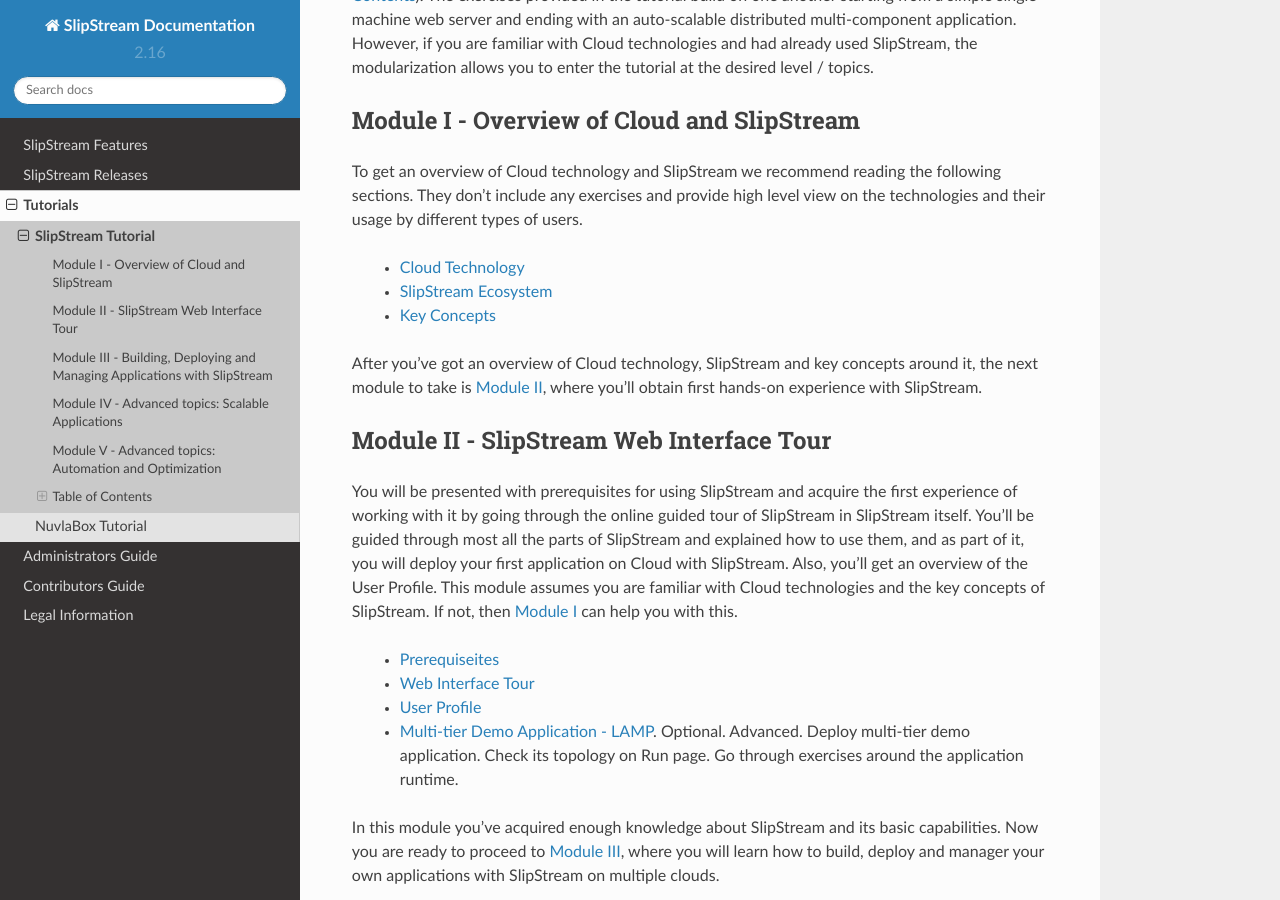
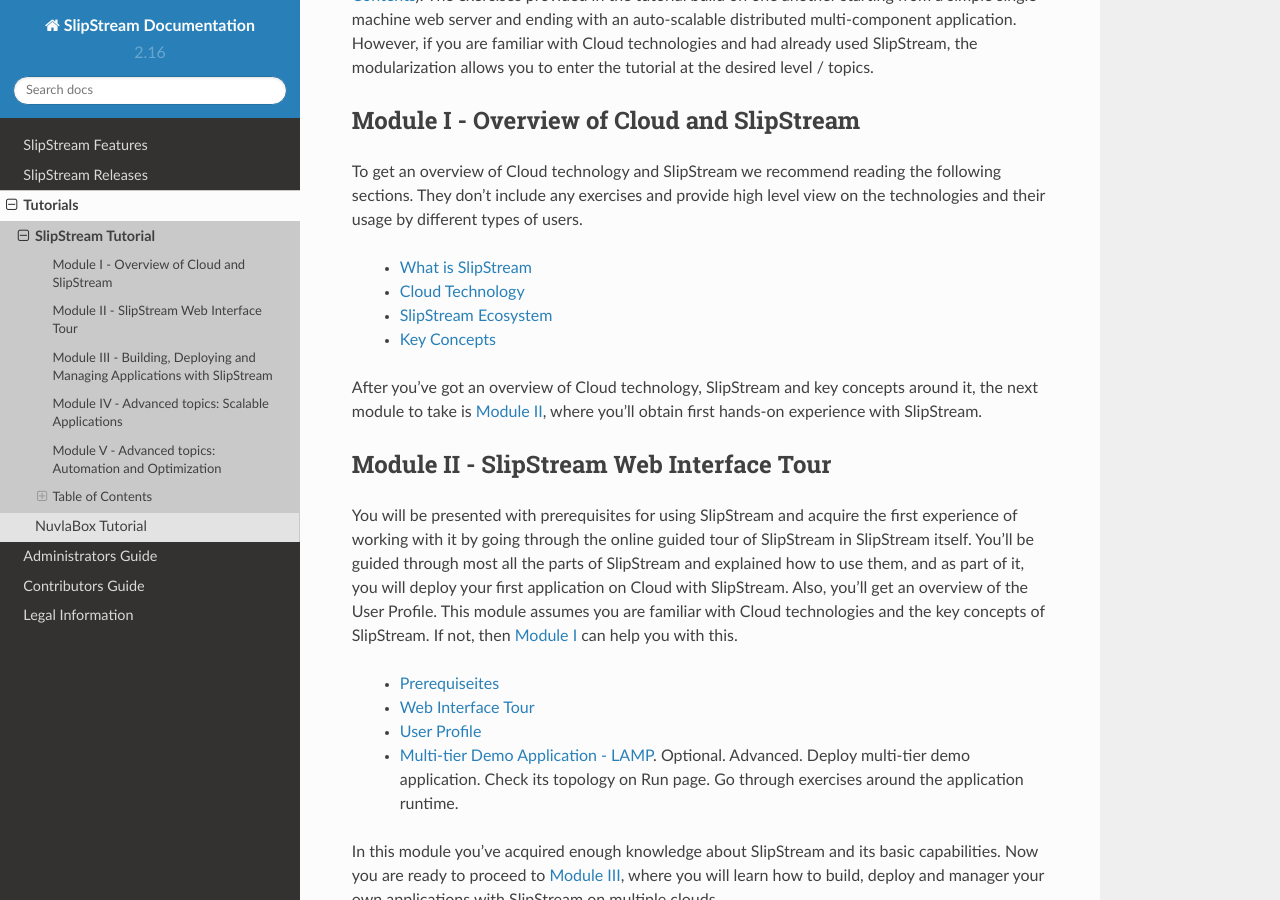
Before and after one commit to slipstream/SlipStreamDocumentation, a Sphinx documentation site: the page built from docs/tutorials/ss/index.rst, in a window 1280 px wide and 900 px high, scrolled down 632 px. Built offline with Sphinx 7.4.7 and the Read the Docs theme 2.0.0, drawn with Linux system fonts in a browser that asks for light colours.

Commit message:
added missing section

```diff
--- a/docs/tutorials/ss/index.rst
+++ b/docs/tutorials/ss/index.rst
@@ -43,6 +43,7 @@
 the following sections. They don't include any exercises and provide high level
 view on the technologies and their usage by different types of users.
 
+ - `What is SlipStream <slipstream-defined.html>`_
  - `Cloud Technology <cloud-technology.html>`_
  - `SlipStream Ecosystem <slipstream-ecosystem.html>`_
  - `Key Concepts <key-concepts.html>`_
```
